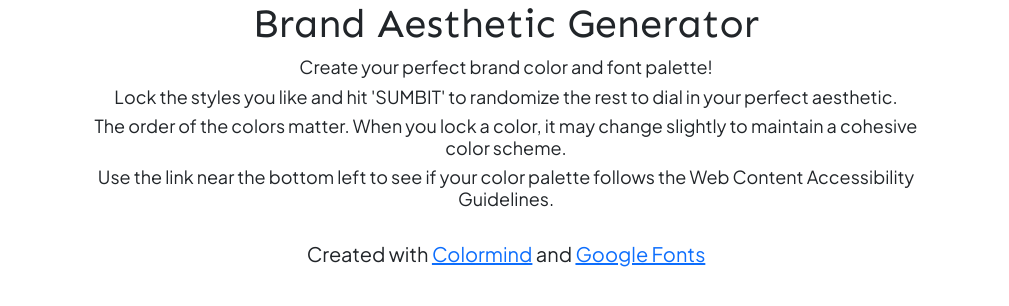
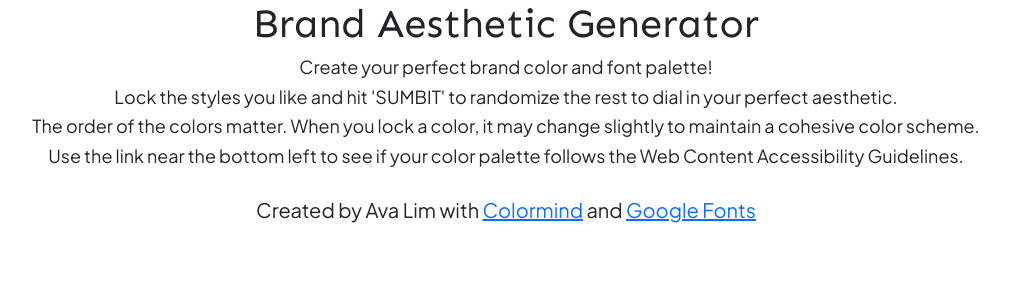
Before and after one commit to avarlim/310-final-Ava-Lim, a Flask app: template templates/final_template.html in a window 1280 px wide. Shown: the top 306 px of the page, without its empty margins (134-1143 px from the left). Run offline with Flask 2, Linux system fonts and the light colour scheme; the template is opened without the code that fills it, so the values that code supplies are empty.

Commit message:
update formatting

```diff
--- a/templates/final_template.html
+++ b/templates/final_template.html
@@ -25,7 +25,7 @@
     </head>
     <body>
         <div class="row">
-            <div class="col-8 offset-2 text-center">
+            <div class="col-10 offset-1 text-center">
                 <h1>
                     Brand Aesthetic Generator
                 </h1>
@@ -51,7 +51,7 @@
         <div class="row">
             <div class="col-8 offset-2 text-center">
                 <h5>
-                    Created with <a href="http://colormind.io/" target="_blank">Colormind</a> and <a href="https://fonts.google.com/" target="_blank">Google Fonts</a>
+                    Created by Ava Lim with <a href="http://colormind.io/" target="_blank">Colormind</a> and <a href="https://fonts.google.com/" target="_blank">Google Fonts</a>
                 </h5>
             </div>
         </div>
```
